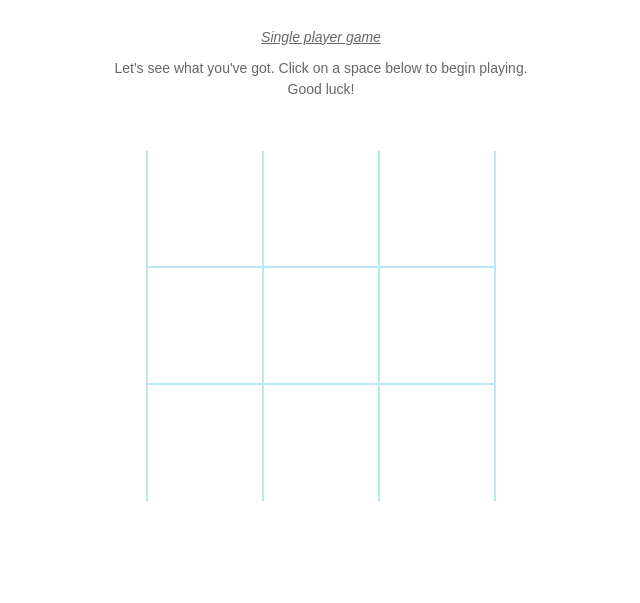
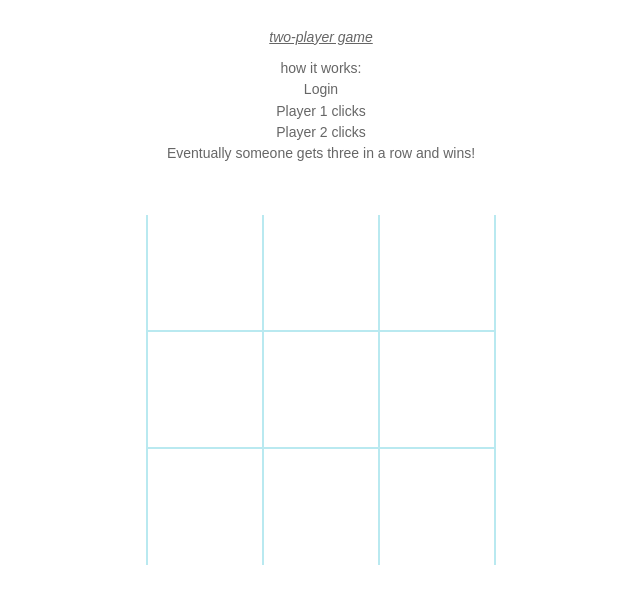
Before and after one commit to pvdri/tictactoe, a website: page index.html in a window 1280 px wide. Shown: the part 63-666 px from the top of the page, without its empty margins (319-959 px from the left). Drawn offline with Linux system fonts and the light colour scheme.

Commit message:
saved changes2

```diff
--- a/index.html
+++ b/index.html
@@ -10,9 +10,13 @@
      <h1> TIC TAC Trump</h1>
 
     <br>
-    <p class="center italic">Single player game</p>
-    <p class="center">Let's see what you've got. Click on a space below to begin playing.
-        <br>Good luck!</p>
+    <p class="center italic">two-player game</p>
+    <p class="center">how it works:
+        <br>Login
+        <br>Player 1 clicks
+        <br>Player 2 clicks
+        <br>Eventually someone gets three in a row and wins!
+      </p>
     <br>
     <br>
     <div id="board-outer" class="center">
```
